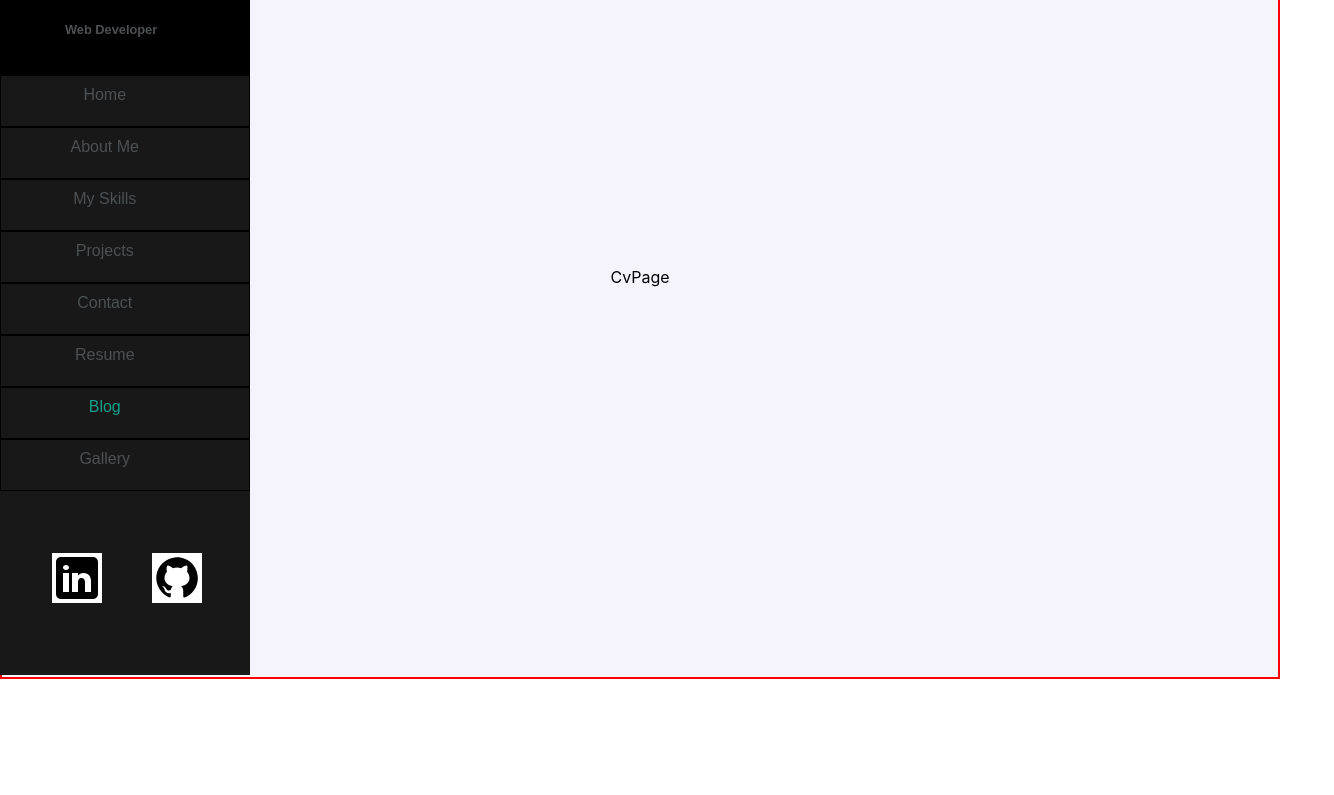
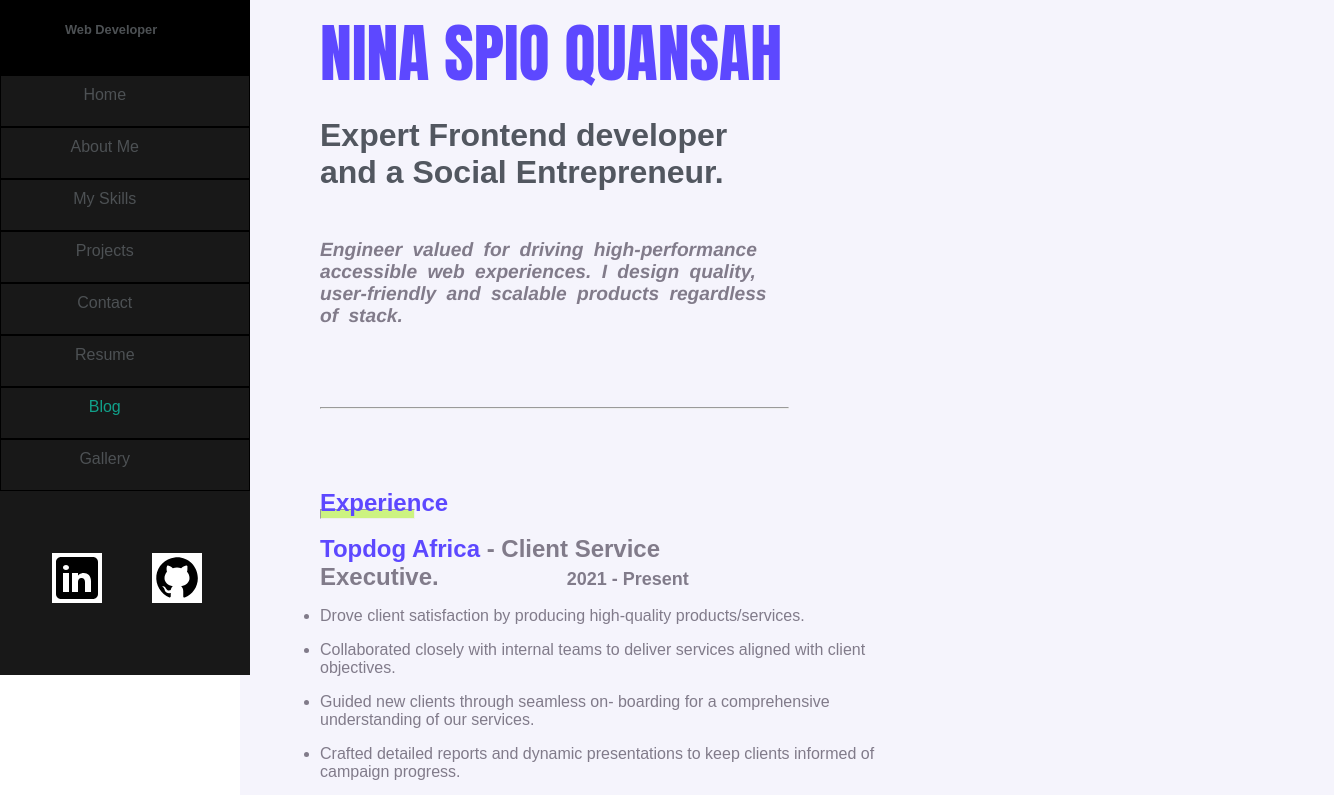
Before and after one commit to nsquansah/My_portifolio, a React (Create React App) app: page /resume in a window 1280 px wide. Shown: the part 125-920 px from the top of the page, 1334 px wide, since content can reach past the window. Before the commit the page ends 804 px from the top, so only its background shows below. Built offline with nearby package versions, Linux system fonts and the light colour scheme.

Commit message:
job details added

```diff
--- a/src/components/MainContent/MainContent.module.css
+++ b/src/components/MainContent/MainContent.module.css
@@ -6,9 +6,10 @@
     margin-left: 300px; /* Adjust margin as needed */
     font-family: Arial, Helvetica, sans-serif;
     font-size: 72px;
-    position: relative;
+    position: fixed;
     height: 80%;
-    bottom: 20%;
+    bottom: 40%;
+    width: 100%;
   }
 
   .main {
--- a/src/pages/CvPage/index.jsx
+++ b/src/pages/CvPage/index.jsx
@@ -6,7 +6,99 @@ import React from 'react'
 
 export const CvPage = () => {
   return (
-    <div className={styles.CvPage}>CvPage</div>
+    <div className={styles.CvPage}>
+      <div>
+        <h1 className={styles.title}>NINA SPIO QUANSAH </h1>
+        <h2 className={styles.subtitle}>Expert Frontend developer and a Social Entrepreneur.</h2>
+        <h3 className={styles.subtitle2}>
+        Engineer valued for driving high-performance accessible web experiences. I design quality, user-friendly and scalable products regardless of stack.
+        </h3>
+        <hr className={styles.line}/>
+        <h2 className={styles.subtitle3}>Experience</h2>
+        <hr className={styles.line2}/>
+
+{/* first job */}
+
+        <p className={styles. jobparagraph}>
+          <h3 className={styles.subtitle4}><span className={styles.jobtitle}>Topdog Africa</span> - Client Service Executive.<span className={styles.date}>2021 - Present</span></h3>
+        <ul>
+          <li className={styles.list}>Drove client satisfaction by producing
+          high-quality products/services.</li>
+          <li className={styles.list}>Collaborated closely with internal teams
+          to deliver services aligned with client
+          objectives.</li>
+          <li className={styles.list}> Guided new clients through seamless on-
+          boarding for a comprehensive understanding of our services.</li>
+          <li className={styles.list}>Crafted detailed reports and dynamic
+          presentations to keep clients informed of
+          campaign progress.</li>
+        </ul>
+        </p>
+{/* second job */}
+        <p className={styles. jobparagraph}>
+        <h3 className={styles.subtitle4}><span className={styles.jobtitle}>MEDA GHANA</span> - Enumerator.<span className={styles.date}>Jan 2016 – October 2016</span></h3>
+        <ul>
+          <li className={styles.list}>Conduct surveys or interviews following
+          established protocols and guidelines.</li>
+          <li className={styles.list}>Report any encountered issues or challenges during data collection to
+          supervisors.</li>
+          <li className={styles.list}> Ensure confidentiality and privacy of survey participants' information.</li>
+          <li className={styles.list}>Utilize technology or digital tools as necessary for data collection and
+          recording.</li>
+        </ul>
+        </p>
+
+{/* third job */}
+        <p className={styles. jobparagraph}>
+        <h3 className={styles.subtitle4}><span className={styles.jobtitle}>Topdog Africa</span> - Client Service Executive.<span className={styles.date}>2021 - Present</span></h3>
+        <ul>
+          <li className={styles.list}>Drove client satisfaction by producing
+          high-quality products/services.</li>
+          <li className={styles.list}>Collaborated closely with internal teams
+          to deliver services aligned with client
+          objectives.</li>
+          <li className={styles.list}> Guided new clients through seamless on-
+          boarding for a comprehensive understanding of our services.</li>
+          <li className={styles.list}>Crafted detailed reports and dynamic
+          presentations to keep clients informed of
+          campaign progress.</li>
+        </ul>
+        </p>
+{/* fourth job */}
+        <p className={styles. jobparagraph}>
+        <h3 className={styles.subtitle4}><span className={styles.jobtitle}>PhytoScience Limited Ghana</span> - Customer care.<span className={styles.date}>2021 - Present</span></h3>
+        <ul>
+          <li className={styles.list}>Drove client satisfaction by producing
+          high-quality products/services.</li>
+          <li className={styles.list}>Collaborated closely with internal teams
+          to deliver services aligned with client
+          objectives.</li>
+          <li className={styles.list}> Guided new clients through seamless on-
+          boarding for a comprehensive understanding of our services.</li>
+          <li className={styles.list}>Crafted detailed reports and dynamic
+          presentations to keep clients informed of
+          campaign progress.</li>
+        </ul>
+
+{/* fifth job */}
+        </p><p className={styles. jobparagraph}>
+        <h3 className={styles.subtitle4}><span className={styles.jobtitle}>Lead for Ghana</span> - Educator / community developer.<span className={styles.date}>2021 - Present</span></h3>
+        <ul>
+          <li className={styles.list}>Drove client satisfaction by producing
+          high-quality products/services.</li>
+          <li className={styles.list}>Collaborated closely with internal teams
+          to deliver services aligned with client
+          objectives.</li>
+          <li className={styles.list}> Guided new clients through seamless on-
+          boarding for a comprehensive understanding of our services.</li>
+          <li className={styles.list}>Crafted detailed reports and dynamic
+          presentations to keep clients informed of
+          campaign progress.</li>
+        </ul>
+        </p>
+
+      </div>
+    </div>
   )
 }
 
--- a/src/pages/CvPage/style.module.css
+++ b/src/pages/CvPage/style.module.css
@@ -1,15 +1,108 @@
-
-
-
+*{
+    margin: 0;
+    padding: 0;
+    border: border-box;
+    /* overflow: hidden; */
+    ;
+}
 
 .CvPage{
     display: flex;
-    flex-direction: column;
-    align-items: center;
-    justify-content: center;
-    height: 100vh;
+    flex-direction: flex-start;
+    align-items: left;
+    justify-content: left;
+    height: 300vh;
     background-color: rgba(245,244,252,255);
-    border: 2px solid red;
+    width: 73%;
+    margin-left: 15rem;
+    padding: 5rem;
 
 
 }
+
+.title{
+    font-size: 4rem;
+    font-family:Impact, Haettenschweiler, 'Arial Narrow Bold', sans-serif;
+    font-weight: bold;
+    color: rgba(93,72,300,255);
+    margin-top: 50px;
+
+}
+
+.subtitle{
+    font-size: 2rem;
+    font-family: Arial, Helvetica, sans-serif;
+    font-weight: bold;
+    color: #525760;
+    margin-top: 1rem;
+    width: 50%;
+}
+
+.subtitle2{
+color: #817b8a;
+width: 50%;
+font-family: 'Franklin Gothic Medium', 'Arial Narrow', Arial, sans-serif;
+font-style: italic;
+font-weight: 800;
+font-size: 1.2rem;
+margin-top: 3rem;
+margin-bottom: 5rem;
+word-spacing: 5px;
+
+}
+
+.line{
+    width: 50%;
+    /* height: 0.1rem; */
+    background-color: #525760;
+    margin-top: 1rem;
+}
+ .subtitle3{
+    font-size: 1.5rem;
+    font-family: Arial, Helvetica, sans-serif;
+    font-weight: bold;
+    color: rgba(93,72,300,255);
+    margin-top: 5rem;
+ }
+
+ .line2{
+    width: 10%;
+    height: 0.5rem;
+    background-color: #ccf381;
+    margin-top: -0.5rem;
+
+ }
+
+ .jobtitle{
+    font-size: 1.5rem;
+    font-family: Arial, Helvetica, sans-serif;
+    font-weight: bold;
+    color: rgba(93,72,300,255);
+    margin-top: 1rem;
+ }
+
+ .jobparagraph{
+    font-size: 1rem;
+    font-family: Arial, Helvetica, sans-serif;
+    color: #817b8a;
+    margin-top: 1rem;
+    width: 65%;
+ }
+
+ .subtitle4{
+    font-size: 1.5rem;
+    font-family: Arial, Helvetica, sans-serif;
+    font-weight: bold;
+    color: #817b8a;
+    margin-top: 1rem;
+ }
+
+ .date{
+    margin-left: 8rem;
+    font-size: large;
+    font-family: Arial, Helvetica, sans-serif;
+ }
+
+ .list{
+    margin-top: 1rem;
+ }
```
